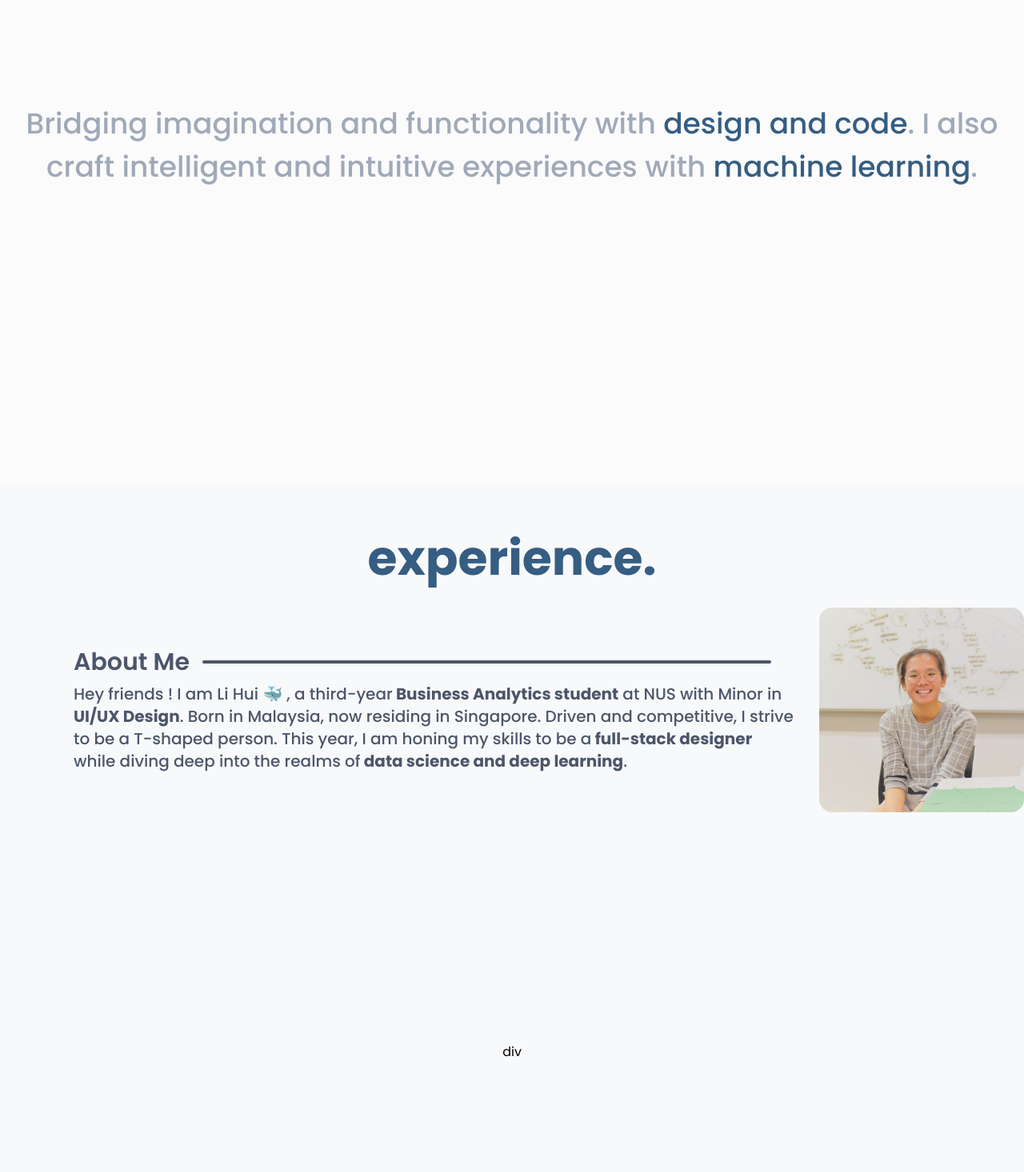
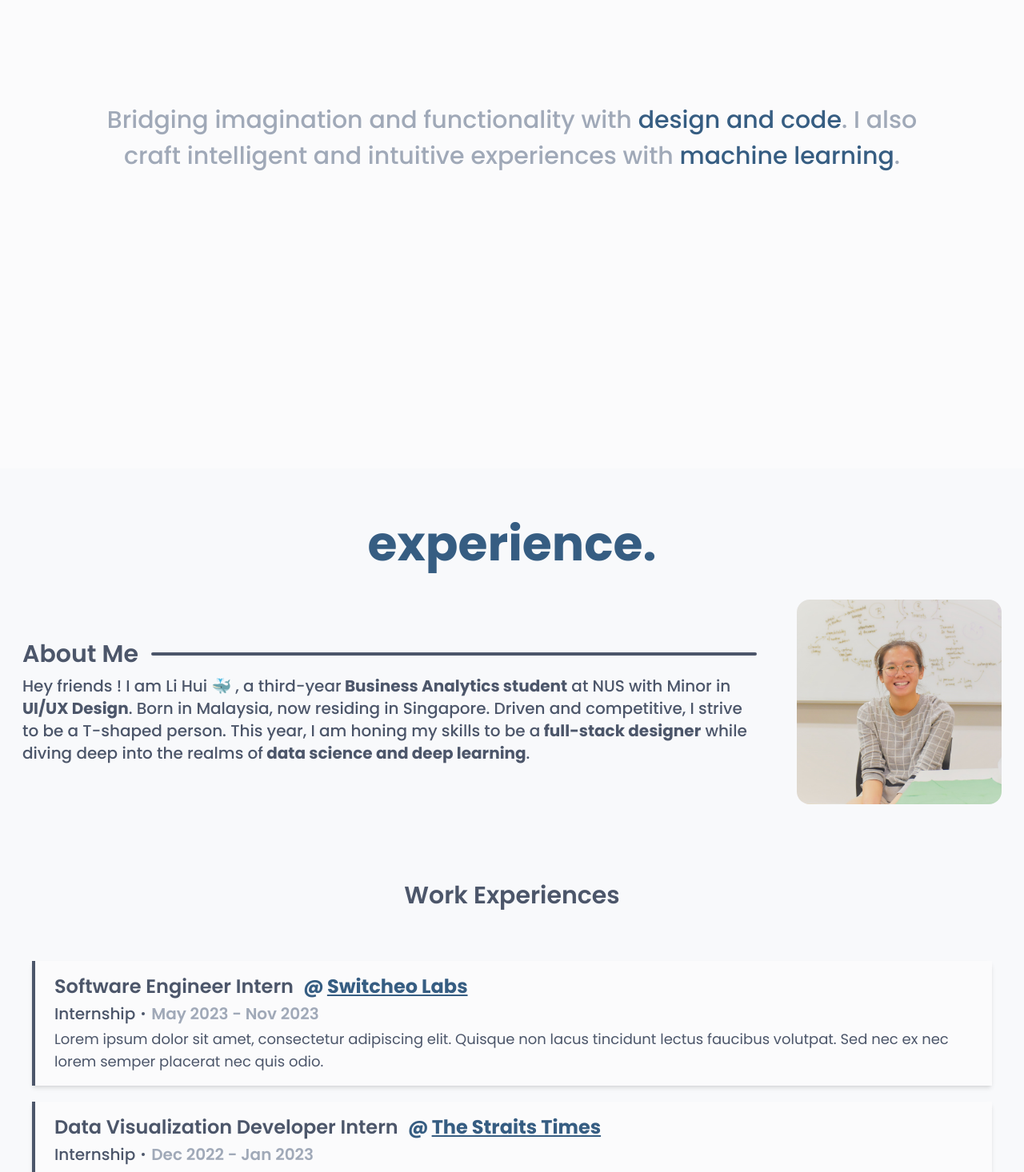
Before and after one commit to lihuicham/lihuicham.com-v2, a Next.js app: page / in a window 1280 px wide. Shown: the part 940-2406 px from the top of the page at 80% size. Built offline with nearby package versions, Linux system fonts and the light colour scheme.

Commit message:
add work experiences and quote

```diff
--- a/src/app/components/Home/AboutMe.tsx
+++ b/src/app/components/Home/AboutMe.tsx
@@ -2,18 +2,18 @@
 
 export const AboutMe = () => {
   return (
-    <div className="container mx-auto pt-16 flex flex-col items-center">
+    <div className="container mx-auto pt-16 flex flex-col items-center md:max-w-7xl">
       <h3 className="text-center text-secondary-text font-bold text-3xl md:text-6xl">experience.</h3>
-      <div className="md:flex flex-row-reverse items-center w-full max-w-7xl">
-        <div className="flex justify-center items-center mt-10 md:mt-8">
-          <img alt="me" src="/me.png" className="object-cover w-48 h-48 md:w-64 md:h-64 rounded-2xl overflow-hidden"/>
+      <div className="px-7 md:flex md:flex-row-reverse md:items-center md:justify-between md:mt-10">
+        <div className="flex justify-center items-center mt-10 md:m-0">
+          <img alt="me" src="/me.png" className="object-cover w-48 h-48 md:w-52 md:h-52 lg:w-64 lg:h-64 rounded-2xl overflow-hidden"/>
         </div>
-        <div className="px-7 md:pr-7 md:w-3/4">
-          <div className="flex items-center mt-8 md:pr-8">
-            <h5 className="text-primary-text font-semibold text-xl md:text-3xl">About Me</h5>
+        <div className="mt-4 md:m-0 md:w-3/4 md:mr-6">
+          <div className="flex items-center">
+            <h5 className="text-primary-text font-semibold text-xl md:text-2xl lg:text-3xl">About Me</h5>
             <div className="flex-grow border-b border-primary-text border md:border-2 rounded-xl ml-2 md:ml-4"></div>
           </div>
-          <p className="text-primary-text text-sm md:text-xl font-medium mt-2 md:w-full">
+          <p className="text-primary-text text-sm md:text-lg lg:text-xl  font-medium mt-2 md:w-full">
             Hey friends ! I am Li Hui 🐳 , a third-year
             <span className="font-bold"> Business Analytics student</span> at NUS with Minor in
             <span className="font-bold"> UI/UX Design</span>.
--- /dev/null
+++ b/src/app/components/Home/Quote.tsx
@@ -0,0 +1,20 @@
+/* eslint-disable @next/next/no-img-element */
+import Link from "next/link"
+const Quote = () => {
+  return (
+    <div className="container mx-auto py-36 px-8 text-center md:max-w-6xl relative">
+      <img src='/quote-left.svg' alt='quote-left' className="absolute opacity-75 z-0 top-32 left-6 sm:left-16 md:left-10 lg:w-28 lg:h-28 lg:top-24 lg:left-28 xl:left-44"/>
+      <div className="text-center text-tertiary-text font-medium text-lg md:text-2xl lg:text-3xl md:leading-normal md:w-full relative">
+        Not an expert, but I love to explore, and you should too.
+        <p> Nurture your curiosity.</p>
+      </div>
+      <div className="text-primary-text text-sm md:text-lg lg:text-2xl mt-4">
+      I read widely and try new things. I
+      <Link href="/projects" className="mx-1 underline">write</Link>
+      occassionally too.
+      </div>
+    </div>
+  )
+}
+
+export default Quote
--- a/src/app/components/Home/Tagline.tsx
+++ b/src/app/components/Home/Tagline.tsx
@@ -1,7 +1,7 @@
 export const Tagline = () => {
   return (
-    <div className="container mx-auto py-36 px-8 text-center">
-      <p className="text-center text-tertiary-text font-medium text-lg md:text-4xl md:leading-normal">
+    <div className="container mx-auto py-36 px-8 text-center md:max-w-6xl">
+      <p className="text-center text-tertiary-text font-medium text-lg md:text-3xl md:leading-normal">
         Bridging imagination and functionality with <span className="text-secondary-text">design and code</span>.
         I also craft intelligent and intuitive experiences with <span className="text-secondary-text">machine learning</span>.
       </p>
--- a/src/app/components/Home/WorkExperiences.tsx
+++ b/src/app/components/Home/WorkExperiences.tsx
@@ -1,3 +1,4 @@
+import Link from "next/link"
 interface Work {
   role: string
   company: string
@@ -28,8 +29,31 @@ const works: Work[] = [
 
 export const WorkExperiences = () => {
   return (
-    <div className="container mx-auto pt-16 flex flex-col items-center">
-      div
+    <div className="container mx-auto flex flex-col items-center">
+      <h5 className="text-center text-primary-text font-semibold text-xl md:text-3xl">Work Experiences</h5>
+      <div className="mt-6 md:mt-16 w-full px-7 md:px-10 flex flex-col gap-5 md:max-w-7xl">
+        {
+          works.map(({ role, company, link, type, period, description }, index) => {
+            return (
+              <div className="bg-primary-base px-6 py-4 shadow-md border-l-primary-text border-l-4" key="index">
+                <div className="lg:flex lg:gap-3 lg:items-center">
+                  <div className="text-primary-text font-semibold md:text-2xl">{role}</div>
+                  <div className="text-secondary-text font-bold md:text-2xl flex items-center">
+                    <span className="md:mr-1">@</span>
+                    <Link href={link} target="_blank" className="underline">{company}</Link>
+                  </div>
+                </div>
+                <div className="flex items-center gap-2 text-xs md:text-xl">
+                  <div className="text-primary-text font-medium my-1">{type}</div>
+                  <div className="w-1 h-1 rounded-full bg-primary-text"></div>
+                  <div className="text-tertiary-text font-semibold">{period}</div>
+                </div>
+                <p className="text-primary-text text-xs md:text-lg">{description}</p>
+            </div>
+            )
+          })
+        }
+      </div>
     </div>
   )
 }
--- a/src/pages/index.tsx
+++ b/src/pages/index.tsx
@@ -2,17 +2,21 @@ import { Introduction } from "@/app/components/Home/Introduction"
 import { Tagline } from "@/app/components/Home/Tagline"
 import { AboutMe } from "@/app/components/Home/AboutMe"
 import { WorkExperiences } from "@/app/components/Home/WorkExperiences"
+import Quote from "@/app/components/Home/Quote"
 
 export default function Home() {
   return (
     <div className="bg-primary-base space-y-32 md:space-y-56">
-      <div className="bg-primary-base space-y-48 md:space-y-56">
+      <div className="space-y-48 md:space-y-56">
         <Introduction />
         <Tagline />
       </div>
-      <div className="bg-secondary-base pb-56 space-y-48 md:space-y-56">
+      <div className="bg-secondary-base pb-56 space-y-20 md:space-y-24">
         <AboutMe />
         <WorkExperiences />
+      </div>
+      <div className="pb-56">
+        <Quote />
       </div>
     </div>
   )
```
Also changed, not shown: public/quote-left.svg (added).
